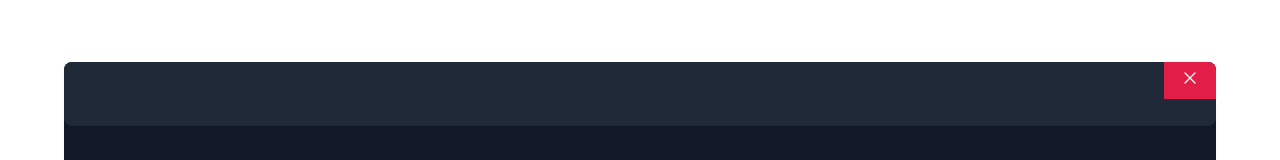
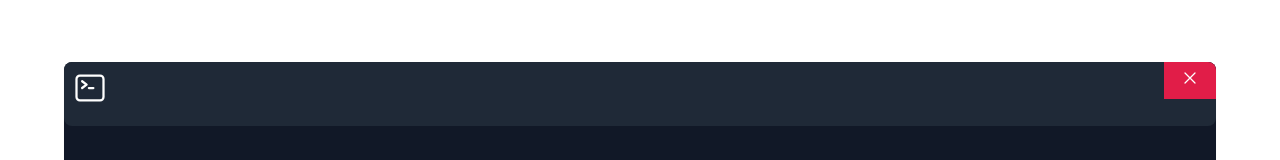
Before and after one commit to RAIDRDO/raven-console, a React (Create React App) app: page / in a window 1280 px wide. Shown: the part 354-514 px from the top of the page. Built offline with nearby package versions, Linux system fonts and the light colour scheme.

Commit message:
added console icon

```diff
--- a/src/console_panel.tsx
+++ b/src/console_panel.tsx
@@ -2,6 +2,9 @@ const Console_panel = ({savedLogs,setToggled}) => {
     return (
         <div className={'container shadow-sm mx-auto rounded-lg bg-gray-900 z-99999 fixed bottom-0 right-0 left-0 max-w-6xl h-96 max-h-96 transition-all duration-150 ease-in-out  '}>
             <div className='bg-gray-800 h-16 sticky top-0 rounded-lg'>
+             <svg xmlns="http://www.w3.org/2000/svg" fill="none" viewBox="0 0 24 24" stroke-width="1.5" stroke="currentColor" className="w-9 h-9 m-2 text-white">
+            <path stroke-linecap="round" stroke-linejoin="round" d="M6.75 7.5l3 2.25-3 2.25m4.5 0h3m-9 8.25h13.5A2.25 2.25 0 0021 18V6a2.25 2.25 0 00-2.25-2.25H5.25A2.25 2.25 0 003 6v12a2.25 2.25 0 002.25 2.25z" />
+            </svg>
             <button className="float-right focus:outline-none rounded-tr-lg text-white focus:bg-red-400 bg-rose-600 hover:bg-red-500 font-medium font-mono border-0 text-sm px-4 py-1.5" onClick={()=>(setToggled(false))}>
             <svg xmlns="http://www.w3.org/2000/svg" fill="none" viewBox="0 0 24 24" stroke-width="1.5" stroke="currentColor" className="w-5 h-5">
             <path stroke-linecap="round" stroke-linejoin="round" d="M6 18L18 6M6 6l12 12" />
```
